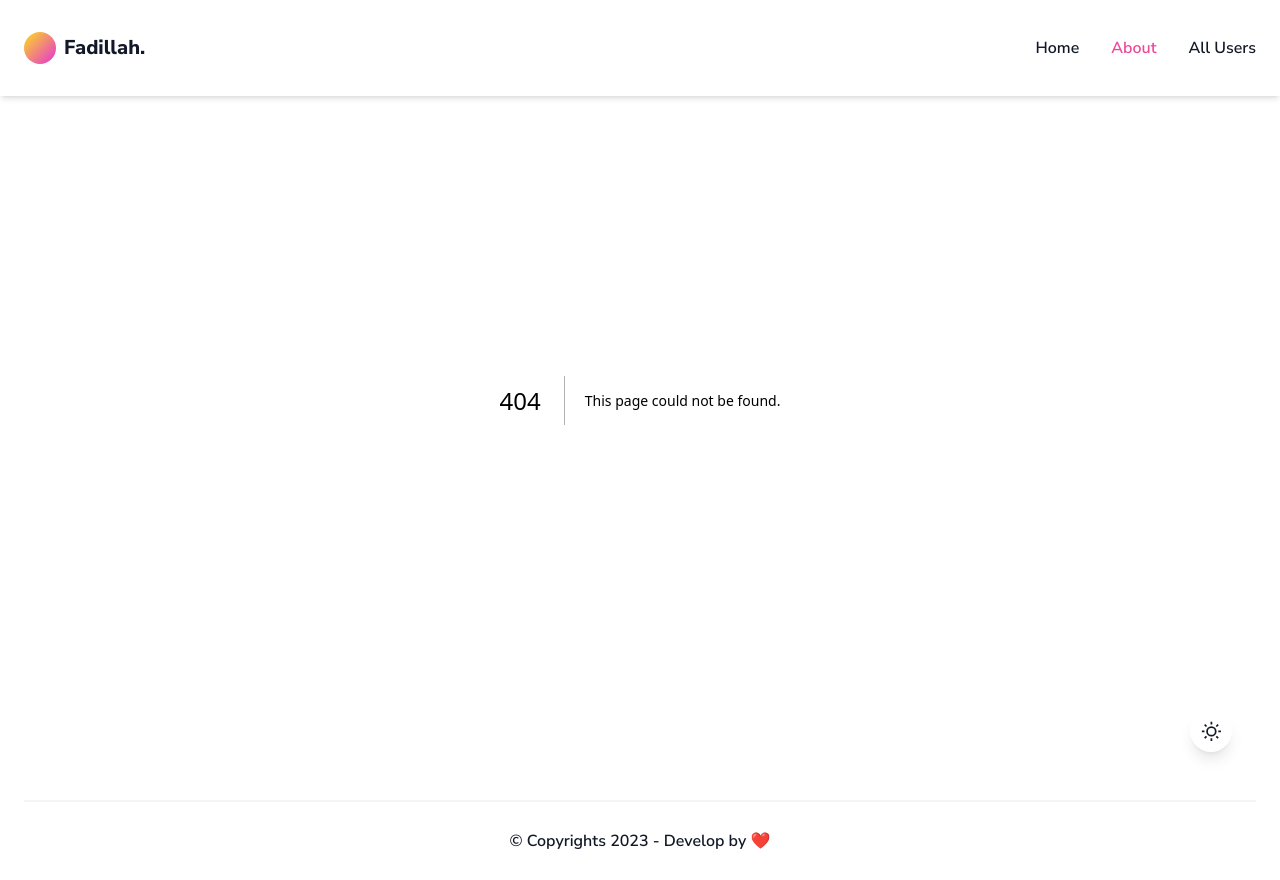
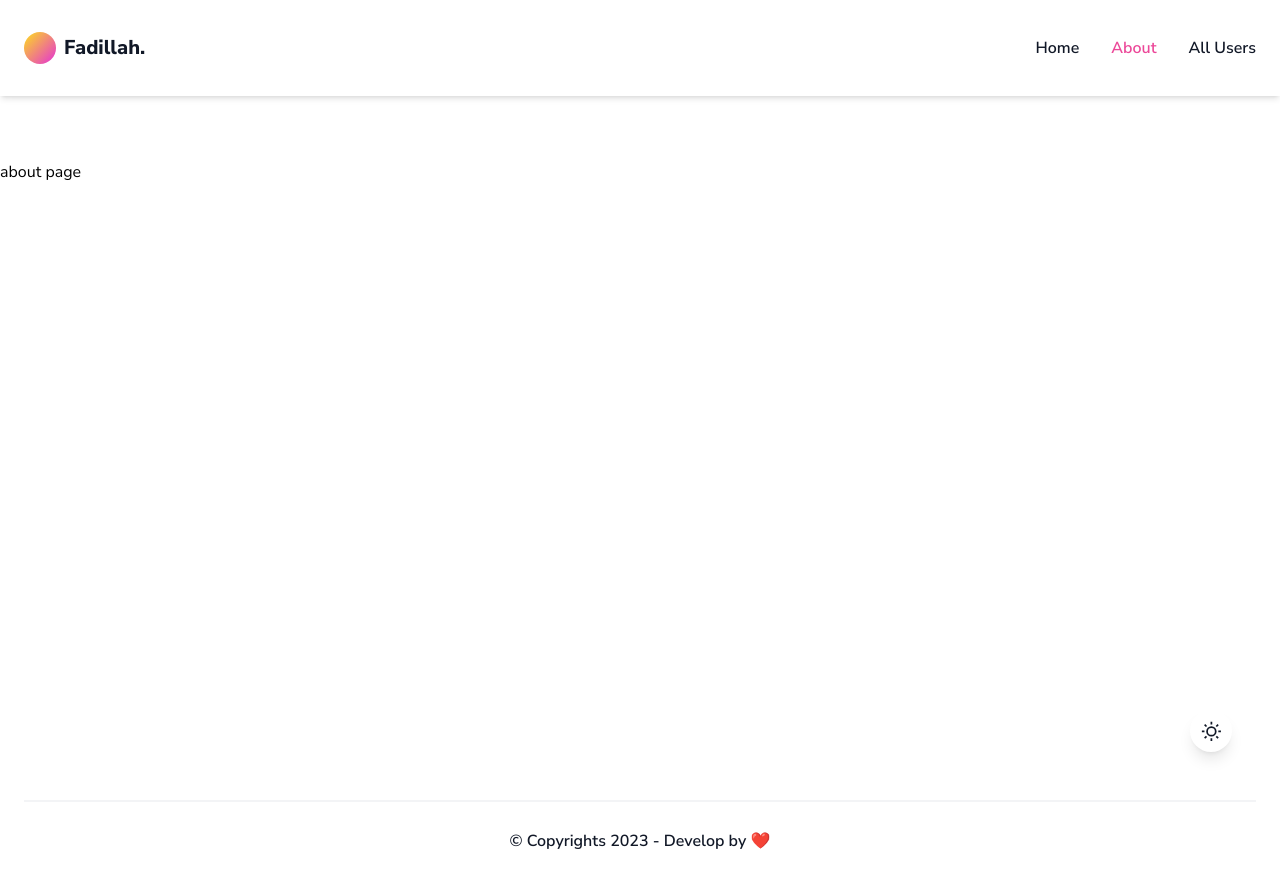
Before and after one commit to fajarfadillahh/fadillah-user-list, a Next.js app: page /about in a window 1280 px wide. Before the commit this address had no page. Built offline with nearby package versions, Linux system fonts and the light colour scheme.

Commit message:
create: About page

```diff
--- /dev/null
+++ b/pages/about.jsx
@@ -0,0 +1,3 @@
+export default function about() {
+  return <div className="pt-40">about page</div>;
+}
```
